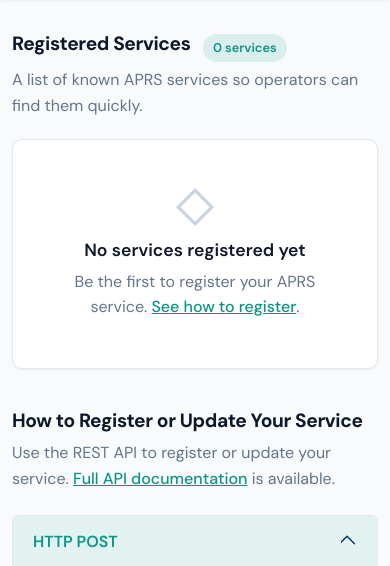
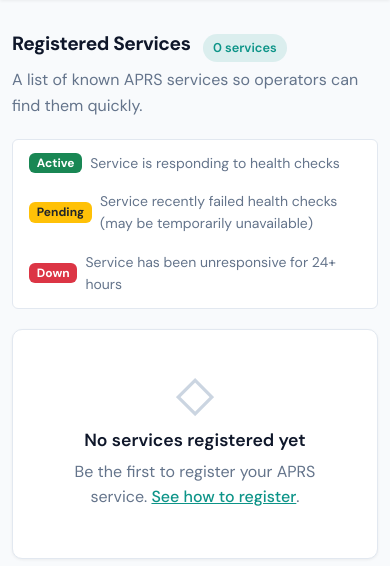
Before and after one commit to hemna/aprs-service-registry, a FastAPI app: page / in a window 390 px wide. Shown: the part 148-714 px from the top of the page. Run offline with FastAPI, Linux system fonts and the light colour scheme; some libraries are stand-ins or nearby versions.

Commit message:
feat: add status legend to main page
Added a legend above the services table explaining the three status states:
- Active: Service is responding to health checks
- Pending: Service recently failed (may be temporarily unavailable)
- Down: Service has been unresponsive for 24+ hours

```diff
--- a/aprs_service_registry/web/static/main.css
+++ b/aprs_service_registry/web/static/main.css
@@ -133,6 +133,29 @@ main {
   color: var(--text-muted);
   margin: 0 0 1.25rem 0;
   max-width: 42rem;
+}
+
+.status-legend {
+  display: flex;
+  flex-wrap: wrap;
+  gap: 1rem;
+  margin-bottom: 1.25rem;
+  padding: 0.75rem 1rem;
+  background: var(--bg-elevated);
+  border: 1px solid var(--border);
+  border-radius: var(--radius-sm);
+  font-size: 0.875rem;
+}
+
+.legend-item {
+  display: inline-flex;
+  align-items: center;
+  gap: 0.5rem;
+  color: var(--text-muted);
+}
+
+.legend-item .badge {
+  font-size: 0.75rem;
 }
 
 .badge-count {
--- a/aprs_service_registry/web/templates/index.html
+++ b/aprs_service_registry/web/templates/index.html
@@ -38,6 +38,12 @@
           <span class="badge-count" id="service-count">{{ services|length }} service{% if services|length != 1 %}s{% endif %}</span>
         </div>
         <p class="section-desc">A list of known APRS services so operators can find them quickly.</p>
+
+        <div class="status-legend">
+          <span class="legend-item"><span class="badge bg-success">Active</span> Service is responding to health checks</span>
+          <span class="legend-item"><span class="badge bg-warning text-dark">Pending</span> Service recently failed health checks (may be temporarily unavailable)</span>
+          <span class="legend-item"><span class="badge bg-danger">Down</span> Service has been unresponsive for 24+ hours</span>
+        </div>
 
         <div class="table-card">
           {% if services|length > 0 %}
```
